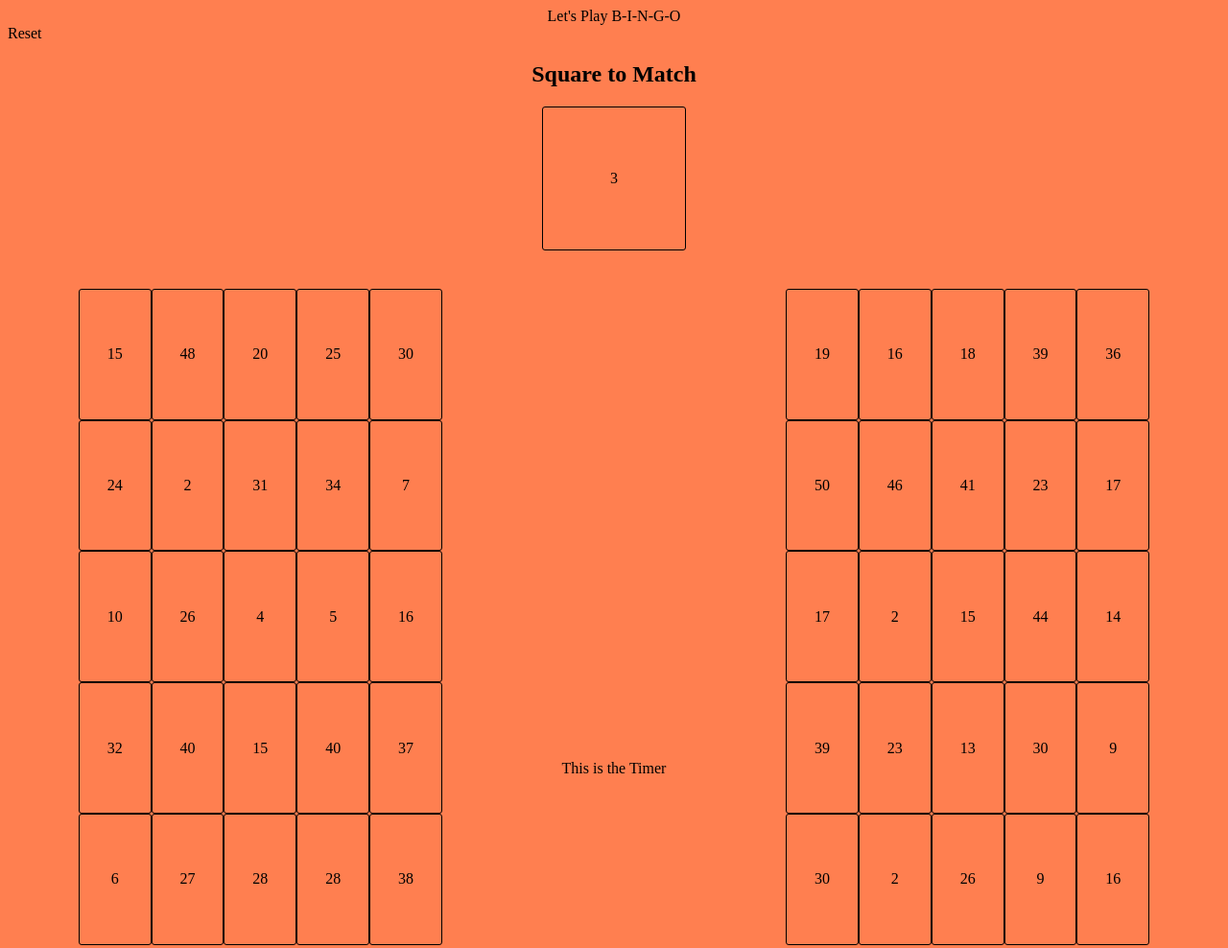
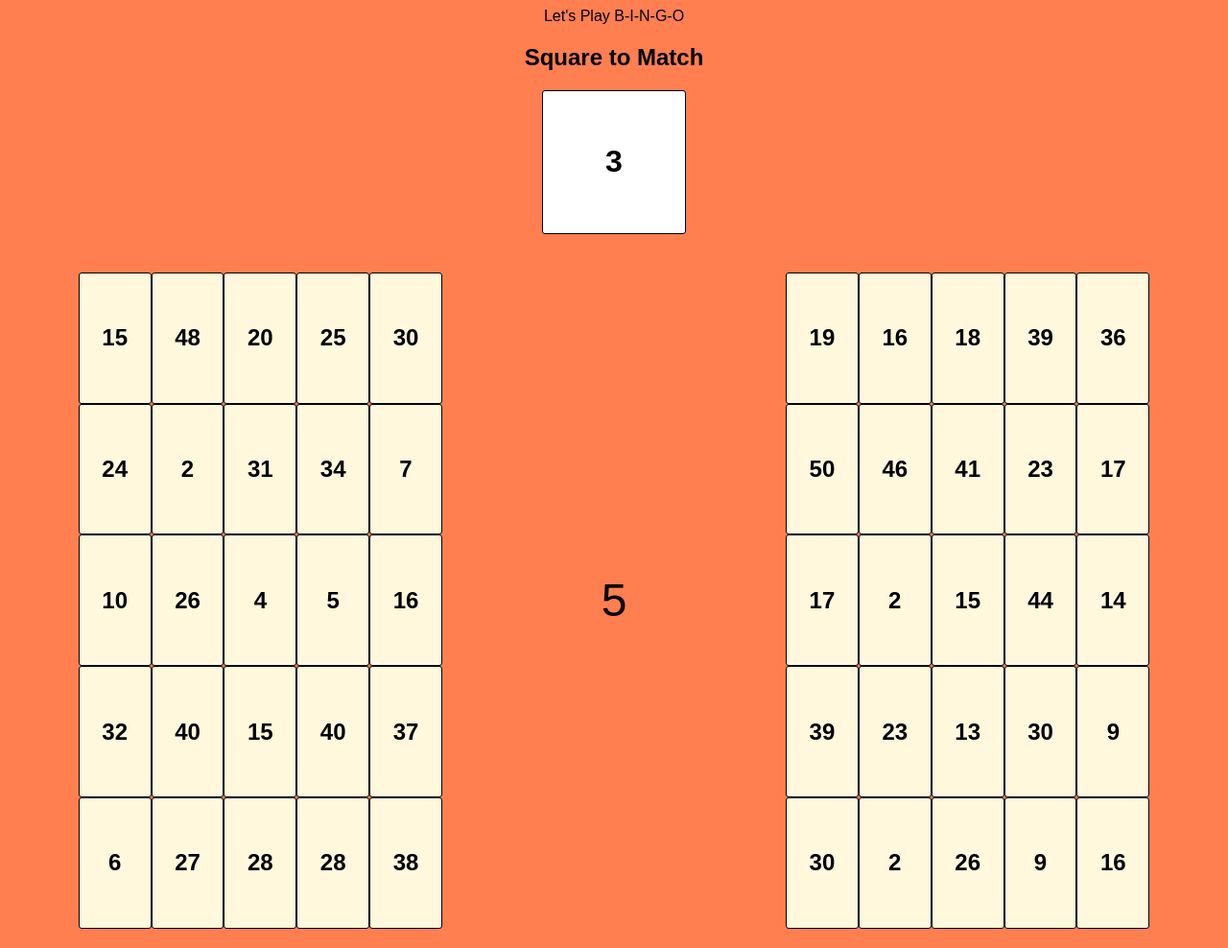
Before and after one commit to gumtow/gumtow.github.io, a plain HTML site: page index.html in a window 1280 px wide. Shown: the top 988 px of the page at 96% size. Drawn offline with nearby package versions, Linux system fonts and the light colour scheme.

Commit message:
player boards, square to match and timer laoded

```diff
--- a/css/style.css
+++ b/css/style.css
@@ -1,3 +1,6 @@
+*{
+    font-family: Arial, Helvetica, sans-serif;
+}
 body {
     background-color: coral;
     box-sizing: border-box;
@@ -24,6 +27,7 @@ header{
 }
 #timer {
     width:15%;
+    padding-bottom: 25%;
 }
 .parent{
     display:grid;
@@ -32,6 +36,7 @@ header{
 }
 .child{
     border: 1px solid black;
+    background-color: cornsilk;
     width: 20%;
     height: 20%;
     display:flex;
@@ -39,6 +44,8 @@ header{
     align-items: center;
     border-radius: 3px;
     box-sizing: border-box;
+    font-size: 1.5rem;
+    font-weight: bold;
 }
 .match-me{
     text-align: center;
@@ -53,9 +60,13 @@ header{
     display:flex;
     justify-content: center;
     align-items: center;
+    background-color: #ffffff;
+    font-size: 2rem;
+    font-weight: bold;
 }
 #timer {
     display:flex;
     justify-content: center;
     align-items: center;
+    font-size: 3rem;
 }
--- a/index.html
+++ b/index.html
@@ -13,7 +13,7 @@
 </head>
 <body>
     <header>Let's Play B-I-N-G-O</header>
-    <nav>Reset</nav>
+    <!-- <nav>Reset</nav> -->
     <main>
         <section class="match-me">
             <h2>Square to Match</h2>
@@ -24,7 +24,7 @@
 
             </div>
             <div id="timer">
-                <p>This is the Timer</p>
+
             </div>
             <div id="cpu" class="parent">
 
--- a/js/app.js
+++ b/js/app.js
@@ -8,7 +8,9 @@ const $user = $('#user');
 const $cpu = $('#cpu');
 const $boardContainer = $('<div>').addClass('container');
 const $squareToMatch = $('.square-to-match');
-let time;
+const $timer =$('#timer');
+
+
 $('body').append($boardContainer);
 
 // Generate Random Number
@@ -23,8 +25,15 @@ const generateBoard = (player) =>{
         for (let i=1; i<=25; i++){
             const $square = $('<div>').addClass('child').addClass(`child-${i}`).text(randomNum());
             $square.on('click', (event)=>{
-                $(event.target).css('background-color', 'black');
-            })
+                $(event.target).css({'background-color':'rgb(212, 104, 64)', 'color':'#ffffff'});
+                console.log('clicked!')
+            });
+            $square.mouseenter((evt)=>{
+                $(event.target).css({'background-color':'coral', 'color':'#ffffff'});
+            });
+            $square.mouseleave((evt)=>{
+                $(event.target).css({'background-color':'cornsilk', 'color':'#000000'});
+            });
             player.append($square);
         }
     }
@@ -33,14 +42,36 @@ const generateBoard = (player) =>{
 const squareMatch=()=>{
     $squareToMatch.empty();
     $squareToMatch.text(randomNum());
+
+    timer(10);
+
 }
 
 // Set and start Timer
-let timeLeft = setInterval(timer, 1000)
+const timer = (time)=>{
+    let timeLeft = time;
+    $timer.text(timeLeft);
+    myVar = setInterval(()=>{
+        timeLeft--;
+        if (timeLeft >= 0){
+            $timer.text(timeLeft);
+        } else if (timeLeft < 0){
+            $timer.text(timeLeft);
+            clearInterval(myVar);
+            squareMatch();
+            // console.log(myVar);
+
+        }
+    }, 1000);
+
+};
+
+
 
 
 
     generateBoard($user);
     generateBoard($cpu);
     squareMatch();
+    // timer(10);
 });
```
Also changed, not shown: README.md.
